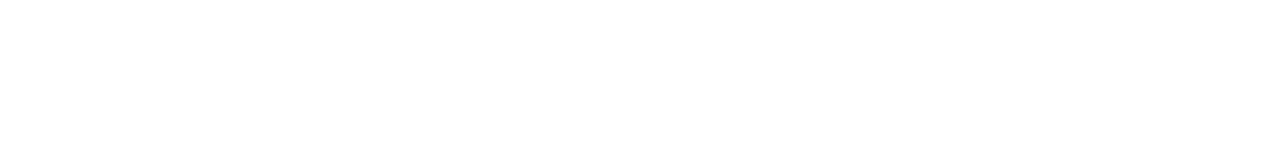
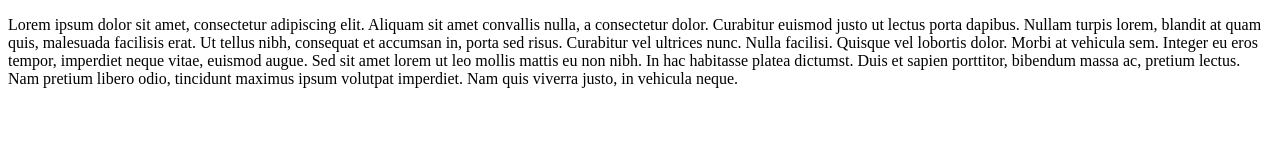
Before and after one commit to Hardrey/test, a plain HTML site: page index.html in a window 1280 px wide. Drawn offline with Linux system fonts and the light colour scheme.

Commit message:
готово

```diff
--- a/index.html
+++ b/index.html
@@ -5,6 +5,14 @@
         <title>Git test</title>
     </head>
     <body>
-
+        <p>
+            Lorem ipsum dolor sit amet, consectetur adipiscing elit. Aliquam sit amet convallis nulla, a consectetur dolor.
+            Curabitur euismod justo ut lectus porta dapibus. Nullam turpis lorem, blandit at quam quis, malesuada facilisis erat.
+            Ut tellus nibh, consequat et accumsan in, porta sed risus. Curabitur vel ultrices nunc. Nulla facilisi.
+            Quisque vel lobortis dolor. Morbi at vehicula sem. Integer eu eros tempor, imperdiet neque vitae, euismod augue.
+            Sed sit amet lorem ut leo mollis mattis eu non nibh. In hac habitasse platea dictumst.
+            Duis et sapien porttitor, bibendum massa ac, pretium lectus. Nam pretium libero odio, tincidunt maximus ipsum volutpat imperdiet.
+            Nam quis viverra justo, in vehicula neque.
+        </p>
     </body>
 </html>
```
